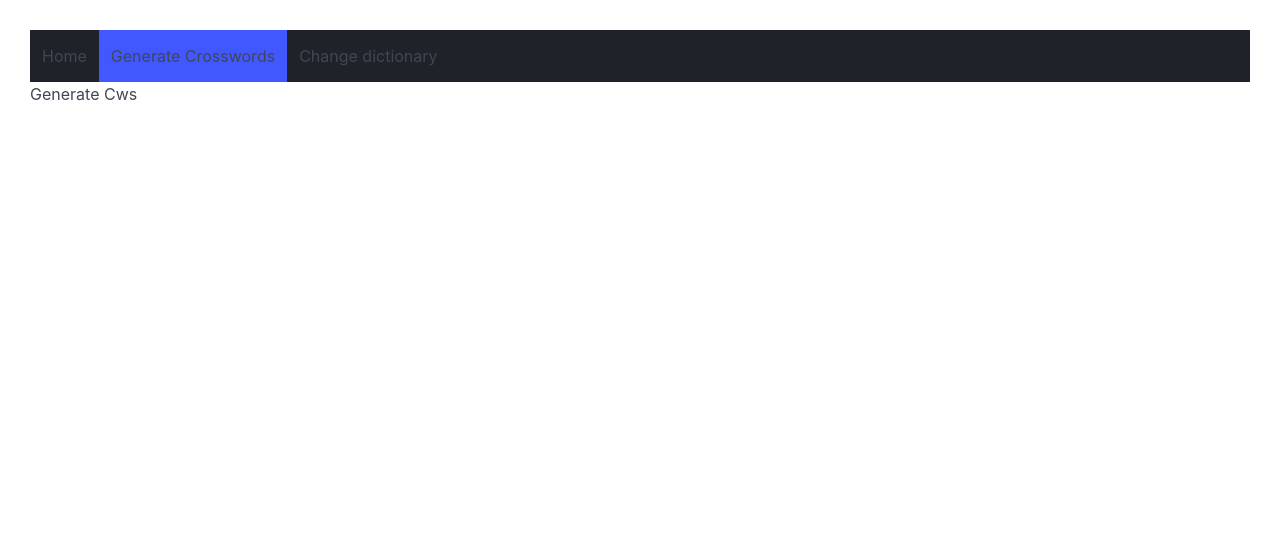
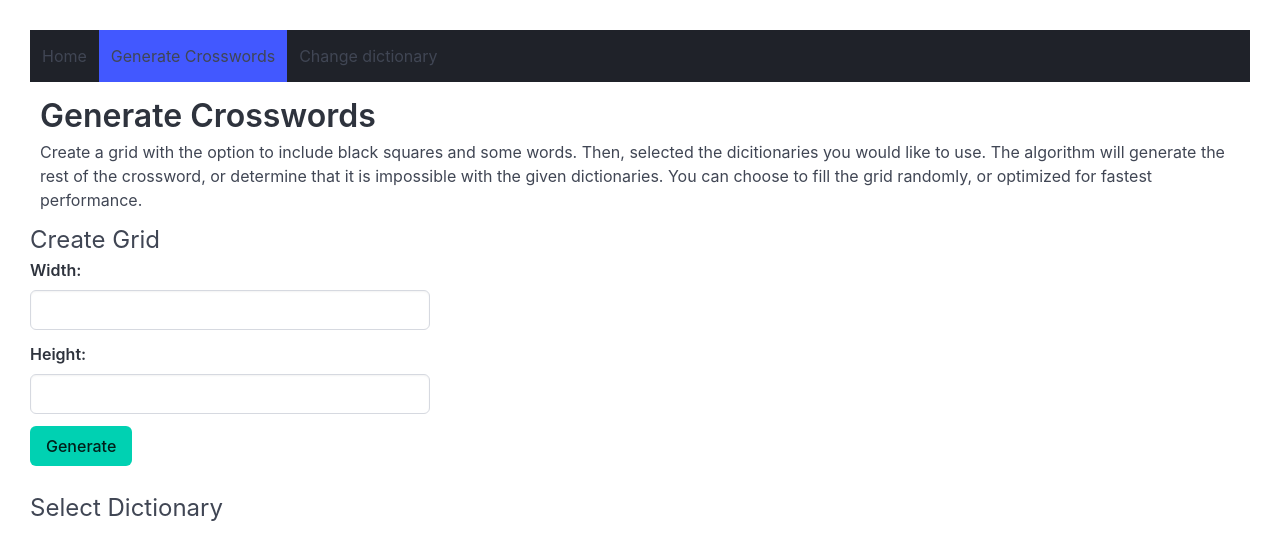
Before and after one commit to dbryan17/crossword-react, a React (Vite) app: page /generate in a window 1280 px wide. Shown: the top 560 px of the page. Built offline with nearby package versions, Linux system fonts and the light colour scheme; the HTML template or start-up script is replaced by a standard one.

Commit message:
height and width input control

```diff
--- a/src/index.css
+++ b/src/index.css
@@ -26,3 +26,8 @@
   white-space: normal;
   text-align: left;
 }
+
+/* maybe change to flexbox */
+#gridDiv {
+  max-width: 400px;
+}
--- /dev/null
+++ b/src/pages/generateCws/grid.jsx
@@ -0,0 +1,3 @@
+export default function Grid({ height, width }) {
+  return <div>GRIDdddddd</div>;
+}
--- a/src/pages/generateCws/page.jsx
+++ b/src/pages/generateCws/page.jsx
@@ -1,3 +1,95 @@
+import Header from "../../components/header/header";
+import { useState } from "react";
+import Grid from "./grid";
 export default function GenerateCwsPage() {
-  return <div>Generate Cws</div>;
+  const [didClickGenerate, setDidClickGenerate] = useState(false);
+  const [width, setWidth] = useState(null);
+  const [height, setHeight] = useState(null);
+  const [widthIsInvalid, setWidthIsInvalid] = useState(false);
+  const [heightIsInvalid, setHeightIsInvalid] = useState(false);
+
+  /* fcns */
+  const handleGenerateClick = () => {
+    let isError = false;
+    if (width === null || width < 3) {
+      setWidthIsInvalid(true);
+      isError = true;
+    }
+    if (height === null || height < 3) {
+      setHeightIsInvalid(true);
+      isError = true;
+    }
+    if (!isError) {
+      setDidClickGenerate(true);
+    }
+  };
+
+  const handleDimensionInput = (isWidth, number) => {
+    if (isWidth) {
+      setWidth(number);
+      if (widthIsInvalid && number >= 3) {
+        setWidthIsInvalid(false);
+      }
+    } else {
+      setHeight(number);
+      if (heightIsInvalid && number >= 3) {
+        setHeightIsInvalid(false);
+      }
+    }
+  };
+
+  return (
+    <div className="pageContainer">
+      <Header
+        title="Generate Crosswords"
+        subtitle="Create a grid with the option to include black squares and some words. Then, selected the dicitionaries you would like to use. The algorithm will generate the rest of the crossword, or determine that it is impossible with the given dictionaries. You can choose to fill the grid randomly, or optimized for fastest performance."
+      />
+      <div id="gridDiv">
+        <h1 className="is-size-4">Create Grid</h1>
+        <div className="field">
+          <label className="label">Width:</label>
+          <div className="control">
+            <input
+              className={widthIsInvalid ? "input isDanger" : "input"}
+              type="number"
+              min="3"
+              onChange={(evt) => handleDimensionInput(true, evt.target.value)}
+            ></input>
+          </div>
+          {widthIsInvalid ? (
+            <p className="help is-danger">Width must be 3 or greater</p>
+          ) : (
+            ""
+          )}
+        </div>
+        <div className="field">
+          <label className="label">Height:</label>
+          <div className="control">
+            <input
+              className={heightIsInvalid ? "input is-danger" : "input"}
+              type="number"
+              min="3"
+              onChange={(evt) => handleDimensionInput(false, evt.target.value)}
+            ></input>
+          </div>
+          {heightIsInvalid ? (
+            <p className="help is-danger">Height must be 3 or greater</p>
+          ) : (
+            ""
+          )}
+        </div>
+        <button
+          className="button is-primary mr-3"
+          onClick={() => handleGenerateClick()}
+        >
+          Generate
+        </button>
+        {didClickGenerate ? <Grid /> : ""}
+      </div>
+      <br />
+      <div>
+        <h1 className="is-size-4">Select Dictionary</h1>
+      </div>
+    </div>
+  );
 }
```
